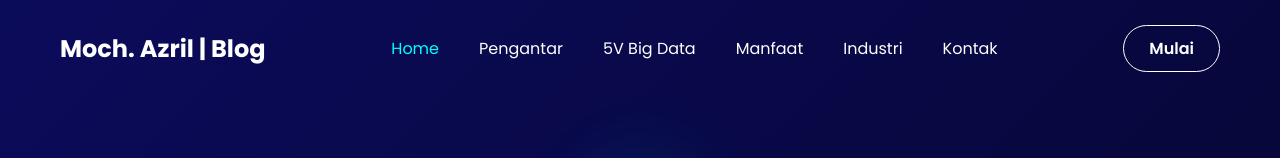
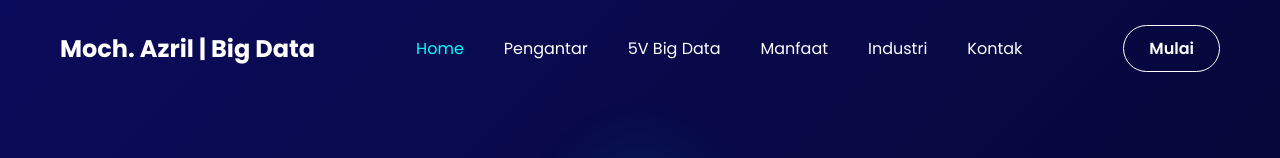
Before and after one commit to zriil/mochazril.github.io, a plain HTML site: page bigdata.html in a window 1280 px wide. Shown: the top 158 px of the page. Drawn offline with Linux system fonts and the light colour scheme.

Commit message:
Update bigdata.html

```diff
--- a/bigdata.html
+++ b/bigdata.html
@@ -189,7 +189,7 @@
 <body>
   <!-- NAVBAR -->
   <nav>
-    <div class="logo">Moch. Azril | Blog</div>
+    <div class="logo">Moch. Azril | Big Data</div>
     <ul id="nav-menu">
       <li><a href="#home" class="active">Home</a></li>
       <li><a href="#intro">Pengantar</a></li>
```
